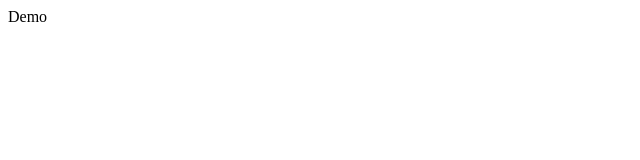
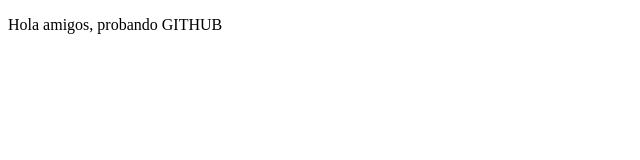
Before and after one commit to marianagil68/Platzi1, a plain HTML site: page index.html in a window 1280 px wide. Shown: the whole page, without its empty margins (0-640 px from the left). Drawn offline with Linux system fonts and the light colour scheme.

Commit message:
subiendo cambios

```diff
--- a/index.html
+++ b/index.html
@@ -7,6 +7,8 @@
     <title>Platzi1</title>
 </head>
 <body>
-    Demo
+    <p>
+        Hola amigos, probando GITHUB
+    </p>
 </body>
 </html>
```
